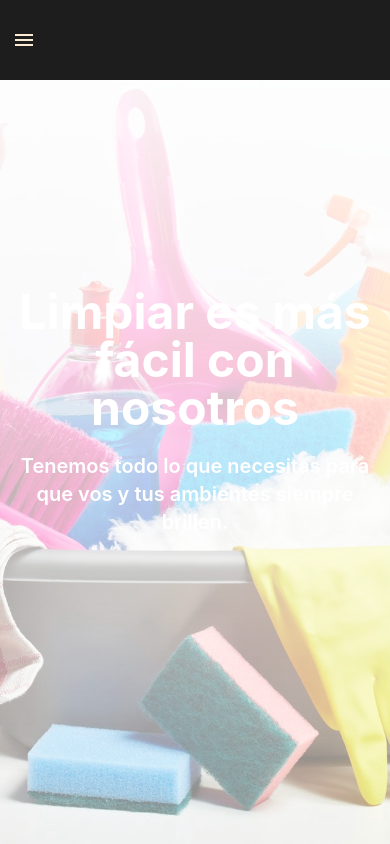
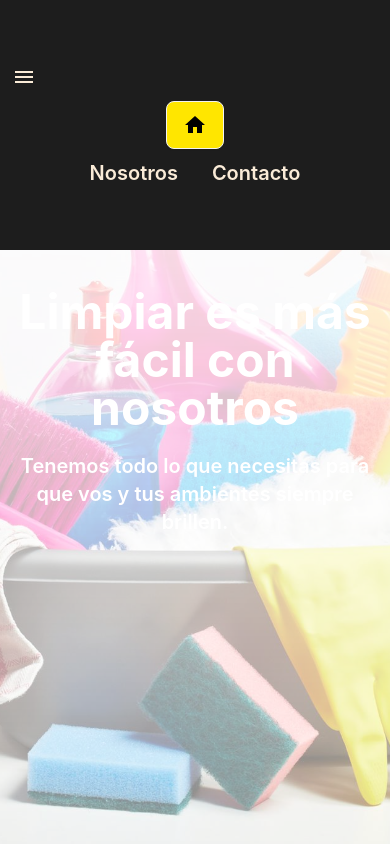
Before and after one commit to federudiero/ecomerceLimpieza, a React (Create React App) app: page / in a window 390 px wide. Shown: the top 844 px of the page. Built offline with nearby package versions, Linux system fonts and the light colour scheme.

Commit message:
cambios en la app

```diff
--- a/src/Components/filter/ButtonFilter.module.css
+++ b/src/Components/filter/ButtonFilter.module.css
@@ -46,3 +46,46 @@
     cursor: pointer;
 
 }
+
+
+
+
+
+@media only screen and (max-width: 768px) {
+
+    .filtercontainer {
+        display: flex; /* Muestra el contenedor de filtros en dispositivos móviles */
+        height: auto; /* Altura automática para adaptarse al contenido */
+        background-color: transparent;
+        padding: 10px;
+        border-radius: 5px;
+        flex-direction: row;
+        justify-content: space-between;
+        align-items: center;
+        gap: 20px;
+
+      }
+
+
+
+
+  }
+
+
+  @media only screen and (min-width: 769px) and (max-width: 991px) {
+
+
+
+
+  }
+
+
+
+
+  @media only screen and (min-width: 991px) and (max-width: 1300px) {
+
+
+
+
+
+  }
--- a/src/Components/navBar/NavBar.jsx
+++ b/src/Components/navBar/NavBar.jsx
@@ -1,76 +1,117 @@
 import React, { useState, useEffect } from 'react';
+// Importa React y los hooks useState y useEffect desde la biblioteca React.
+
 import { Link, useLocation } from 'react-router-dom';
+// Importa los componentes Link y useLocation desde react-router-dom, que se utilizan para manejar las rutas y la ubicación actual del navegador.
+
 import HomeIcon from '@mui/icons-material/Home';
 import LocalMallIcon from '@mui/icons-material/LocalMall';
 import MenuIcon from '@mui/icons-material/Menu';
+// Importa los íconos de Material-UI que se utilizarán en el NavBar.
+
 import Filter from '../filter/Filter';
+// Importa el componente Filter desde un archivo local.
+
 import style from './NavBar.module.css';
+// Importa los estilos CSS específicos del NavBar desde un archivo local.
 
 function NavBar() {
+  // Define el componente NavBar como una función.
+
   const location = useLocation();
+  // Declara una variable location que almacena la ubicación actual del navegador utilizando el hook useLocation().
+
   const [showMenu, setShowMenu] = useState(false);
+  // Declara un estado showMenu que determina si el menú está visible o no. Inicialmente se establece en false utilizando el hook useState.
+
   const isHomePage = location.pathname === '/';
+  // Declara una variable isHomePage que verifica si la ubicación actual es la página de inicio (ruta '/').
 
   useEffect(() => {
-    // Cerrar el menú cuando cambie la ubicación
-    setShowMenu(false);
+    // Utiliza el hook useEffect para ejecutar una función cada vez que cambie la ubicación.
+    setShowMenu(false); // En este caso, la función establece showMenu en false, ocultando el menú desplegable.
   }, [location]);
 
   const toggleMenu = () => {
+    // Declara una función toggleMenu que cambia el estado showMenu entre true y false, alternando la visibilidad del menú.
     setShowMenu(!showMenu);
   };
 
   const handleLinkClick = () => {
-    setShowMenu(false); // Oculta el menú desplegable al hacer clic en un enlace del menú
+    // Declara una función handleLinkClick que oculta el menú desplegable al hacer clic en un enlace del menú.
+    setShowMenu(false);
   };
 
   return (
     <div className={style.containerNavBar}>
+      {/* Renderiza el contenedor del NavBar con los estilos definidos en el archivo CSS. */}
       <div className="flex-none">
+        {/* Renderiza un contenedor flexible que no se expande automáticamente. */}
         <button onClick={toggleMenu} className="btn btn-square btn-ghost md:hidden">
+          {/* Renderiza un botón que muestra el ícono del menú. */}
           <MenuIcon />
+          {/* Renderiza el ícono del menú utilizando el componente MenuIcon importado de Material-UI. */}
         </button>
       </div>
-      <div className={`md:flex md:items-center md:justify-between w-full ${showMenu ? 'block' : 'hidden md:block'}`}>
+      <div className={`${style.menu} ${showMenu ? 'block' : 'hidden md:block'}`}>
+        {/* Renderiza el menú con los estilos definidos en el archivo CSS, mostrándolo si showMenu es true. */}
         <Link
           to="/"
           className="btn"
           style={{ background: '#ffe600', color: 'black' }}
         >
+          {/* Renderiza un enlace a la página de inicio con estilos personalizados. */}
           <HomeIcon />
+          {/* Renderiza el ícono de inicio utilizando el componente HomeIcon importado de Material-UI. */}
         </Link>
         {showMenu ? (
+          // Si showMenu es true, muestra los siguientes elementos en el menú desplegable.
           <>
             <Link to="/nosotros" className="btn btn-ghost text-xl" onClick={handleLinkClick}>
+              {/* Renderiza un enlace a la página "Nosotros" con estilos personalizados. */}
               Nosotros
             </Link>
             <Link to="/contacto" className="btn btn-ghost text-xl" onClick={handleLinkClick}>
+              {/* Renderiza un enlace a la página "Contacto" con estilos personalizados. */}
               Contacto
             </Link>
             <div className="md:hidden">
-              {isHomePage && <Filter onClick={handleLinkClick} />} {/* Renderiza el filtro solo en la página de inicio */}
+              {/* Renderiza el componente Filter solo en dispositivos móviles. */}
+              {isHomePage && <Filter onClick={handleLinkClick} />}
+              {/* Renderiza el filtro solo en la página de inicio. */}
             </div>
           </>
         ) : (
+          // Si showMenu es false, muestra los siguientes elementos en el menú principal.
           <>
             <div className="md:flex md:items-center md:space-evenly">
+              {/* Renderiza un contenedor flexible con elementos centrados y espacio equitativo. */}
               <Link to="/nosotros" className="btn btn-ghost text-xl">
+                {/* Renderiza un enlace a la página "Nosotros" con estilos personalizados. */}
                 Nosotros
               </Link>
               <Link to="/contacto" className="btn btn-ghost text-xl">
+                {/* Renderiza un enlace a la página "Contacto" con estilos personalizados. */}
                 Contacto
               </Link>
             </div>
-            {isHomePage && ( // Renderiza el filtro solo en la página de inicio
+            {isHomePage && (
+              // Si la ubicación actual es la página de inicio, renderiza los siguientes elementos.
               <div className="flex-none md:block hidden">
+                {/* Renderiza un contenedor que no se expande automáticamente en dispositivos móviles. */}
                 <Filter />
+                {/* Renderiza el componente Filter. */}
+
               </div>
             )}
           </>
         )}
         <div className="flex-none md:block hidden">
+          {/* Renderiza un contenedor que no se expande automáticamente en dispositivos móviles. */}
           <Link to="/carrito" className="btn" style={{ background: '#ffe600', color: 'black' }}>
+            {/* Renderiza un enlace al carrito con estilos personalizados. */}
             <LocalMallIcon />
+            {/* Renderiza el ícono del carrito utilizando el componente LocalMallIcon importado de Material-UI. */}
           </Link>
         </div>
       </div>
--- a/src/Components/navBar/NavBar.module.css
+++ b/src/Components/navBar/NavBar.module.css
@@ -13,4 +13,67 @@
     height: 80px;
     justify-content: center;
     color: antiquewhite;
+
   }
+  .menu{
+    display: flex;
+    flex-direction: row;
+    align-items: center;
+    justify-content: space-evenly;
+  }
+
+
+
+
+
+@media only screen and (max-width: 768px) {
+
+
+  .containerNavBar {
+
+    position: fixed;
+      top: 0;
+      left: 0;
+      width: 100%;
+      z-index: 1000;
+      display: flex;
+      flex-direction: column;
+      flex-wrap: nowrap;
+      background: rgb(29, 29, 29);
+      align-content: flex-end;
+      height: 250px;
+      justify-content: center;
+      color: antiquewhite;
+
+    }
+    .menu{
+      display: flex;
+      flex-direction: column;
+      align-items: center;
+      justify-content: space-evenly;
+    }
+
+
+
+
+
+}
+
+
+@media only screen and (min-width: 769px) and (max-width: 991px) {
+
+
+
+
+}
+
+
+
+
+@media only screen and (min-width: 991px) and (max-width: 1300px) {
+
+
+
+
+
+}
```
